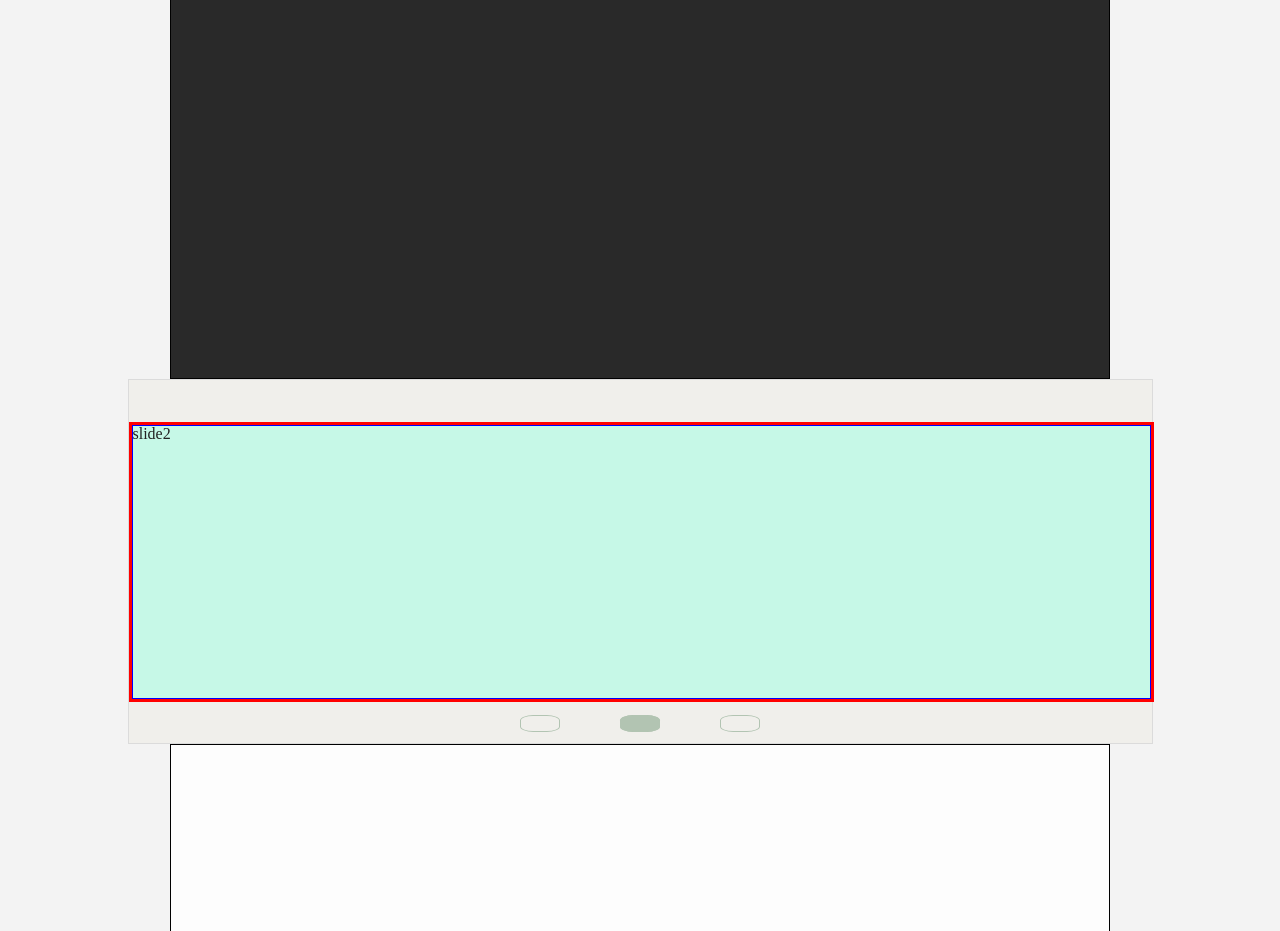
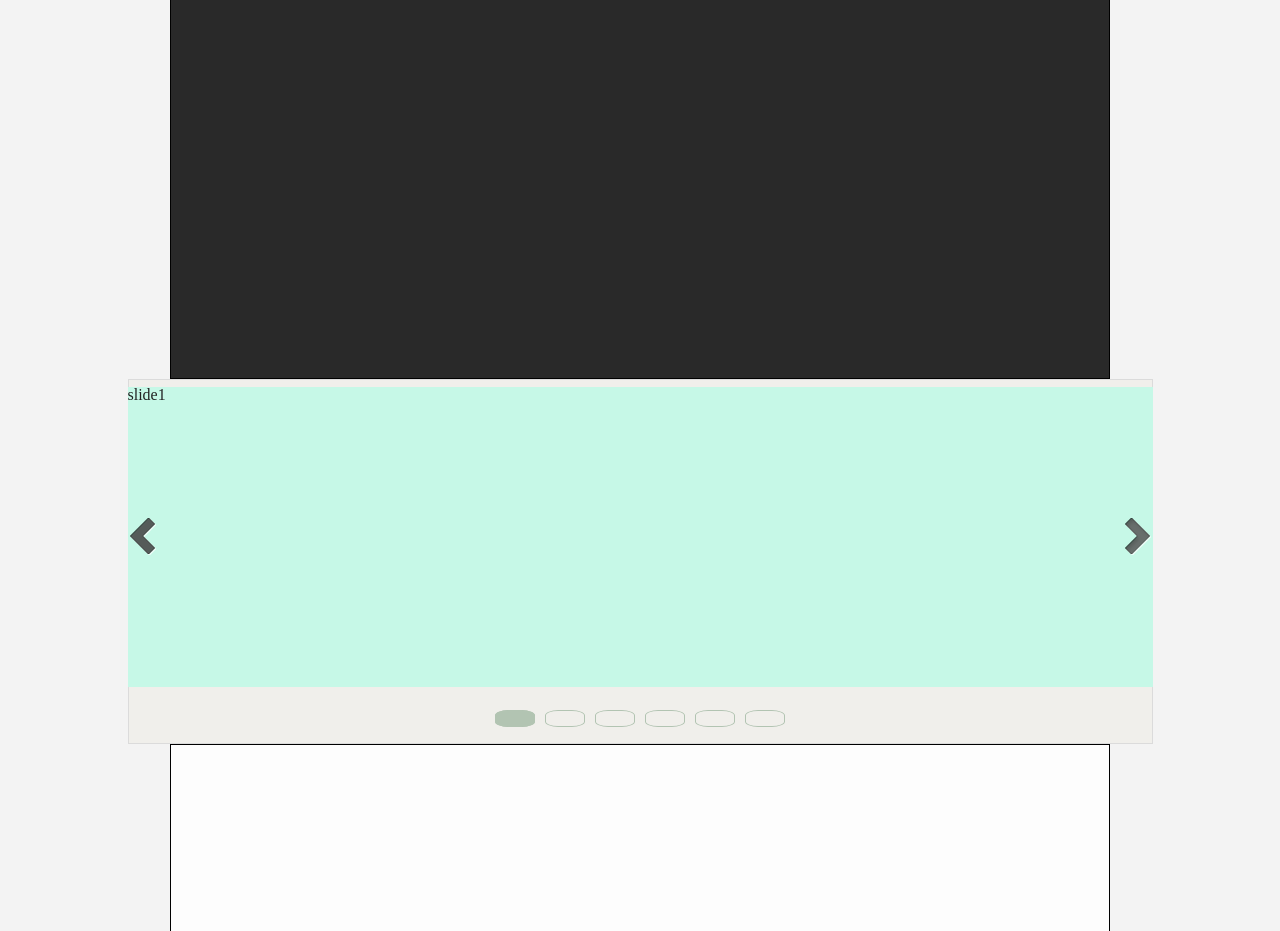
Before and after one commit to Romron/sites_templates, a PHP site: page /Training/portfolio-duplex/portfolio-duplex/index.html in a window 1280 px wide. Shown: the part 238-1169 px from the top of the page. Run offline with PHP 8.4, Linux system fonts and the light colour scheme.

Commit message:
Добавил стрелки всё работает

```diff
--- a/Training/portfolio-duplex/portfolio-duplex/css/style.css
+++ b/Training/portfolio-duplex/portfolio-duplex/css/style.css
@@ -160,67 +160,62 @@ img {
 
 /*----- wrap-slider start -----*/
 
-		.wrap-slider {
+	.wrap-slider {
 		height: 365px;
 		width: 1025px;
 		background-color: #f0efeb;
 		position: relative;
 		border: 1px solid #dbdbdb;
+		display: flex;
+		flex-direction: column;
+		justify-content: space-between;
+		align-items: center;
 	}
 
 	.wrap-slider-cards{
 		width: 1025px;
-		height: 280px;
-		position: absolute;
-		left: 0px;
-		right: 0px;
-		margin: 0px auto;
-		top: 50%;
-		transform: translate(0, -50%);
-		/*overflow: hidden;*/
-
-		border: 3px solid red;
-
+		height: 300px;
+		position: relative;
 	}
 
 	.slider-card {
-		/*height: 280px;*/
 		height: 100%;
 		width: 100%;
-		/*transition: all 1s ease;*/
-		/*border: 1px solid #dbdbdb;*/
-		border: 1px solid blue;
-
 		position: absolute;
-
+		z-index: 1;
 
 		background: #C6F8E7;
 	}
 
 	.slider-card img{
 		width: 100%;
-	}
-
-	.slider-card:hover{
-		transform: scale(1.03);
-		border: 2px solid #dbdbdb;
+		height: 100%;
 	}
 
 	.wrap-slider input{
 		display: none;
 	}
 
+	.pointer-slider{
+		position: absolute;
+		top: 50%;
+		transform: translate(0, -50%);
+		z-index: 99;
+		background-repeat: no-repeat;
+		background-position: center;
+	}
+
 	.nav-test{
-		position: absolute;
-		height: 40px;
+		/*position: absolute;*/
+		height: 50px;
 		width: 300px;
-		left: 0px;
-		right: 0px;
-		margin: 0px auto;
-		bottom: 0px;
 		display: flex;
 		justify-content: space-around;
 		align-items: center;
+
+
+		/*border: 1px solid red;*/
+
 	}
 
 	.nav-test label{
--- a/Training/portfolio-duplex/portfolio-duplex/index.html
+++ b/Training/portfolio-duplex/portfolio-duplex/index.html
@@ -122,34 +122,41 @@
 		<div class="wrap-latest-posts"></div>
 		<div class="wrap-slider">
 
+			<input type="radio" name="point" id="slide1" checked>
+			<input type="radio" name="point" id="slide2">
+			<input type="radio" name="point" id="slide3">
+			<input type="radio" name="point" id="slide4">
+			<input type="radio" name="point" id="slide5">
+			<input type="radio" name="point" id="slide6">
 
-			<input type="radio" name="point" id="slide1" >
-			<input type="radio" name="point" id="slide2" checked>
-			<input type="radio" name="point" id="slide3" >
+			<div class="wrap-pointer-slider pointer-left">
 
-			<div class="wrap-hiden">
-				<div class="wrap-slider-cards">
-					<div class="slider-card slide1">slide1</div>
-					<div class="slider-card slide2">slide2</div>
-					<div class="slider-card slide3">slide3</div>
-					<div class="slider-card slide4">slide4</div>
-					<div class="slider-card slide-middle1">slide-middle1</div>
-					<div class="slider-card slide-middle2">slide-middle2</div>
-					<div class="slider-card slide-middle3">slide-middle3</div>
-					<div class="slider-card slide-middle4">slide-middle4</div>
-					<div class="slider-card slide5">slide5</div>
-					<div class="slider-card slide6">slide6</div>
-					<div class="slider-card slide7">slide7</div>
-					<div class="slider-card slide8">slide8</div>
-				</div>
+			</div>
+
+
+			<div class="wrap-slider-cards">
+				<div class="slider-card poster1">slide1</div>
+				<div class="slider-card poster2">slide2</div>
+				<div class="slider-card poster3">slide3</div>
+				<div class="slider-card poster4">slide4</div>
+				<div class="slider-card poster5">slide5</div>
+				<div class="slider-card poster6">slide6</div>
+
+				<label for="slide1" class="pointer-slider"></label>
+				<label for="slide2" class="pointer-slider"></label>
+				<label for="slide3" class="pointer-slider"></label>
+				<label for="slide4" class="pointer-slider"></label>
+				<label for="slide5" class="pointer-slider"></label>
+				<label for="slide6" class="pointer-slider"></label>
 			</div>
 
 			<div class="nav-test">
-
 					<label for="slide1"></label>
 					<label for="slide2"></label>
 					<label for="slide3"></label>
-
+					<label for="slide4"></label>
+					<label for="slide5"></label>
+					<label for="slide6"></label>
 			</div>
 
 		</div>
```
Also changed, not shown: other parts of Training/portfolio-duplex/portfolio-duplex/css/style.css (+42 -12 lines).
